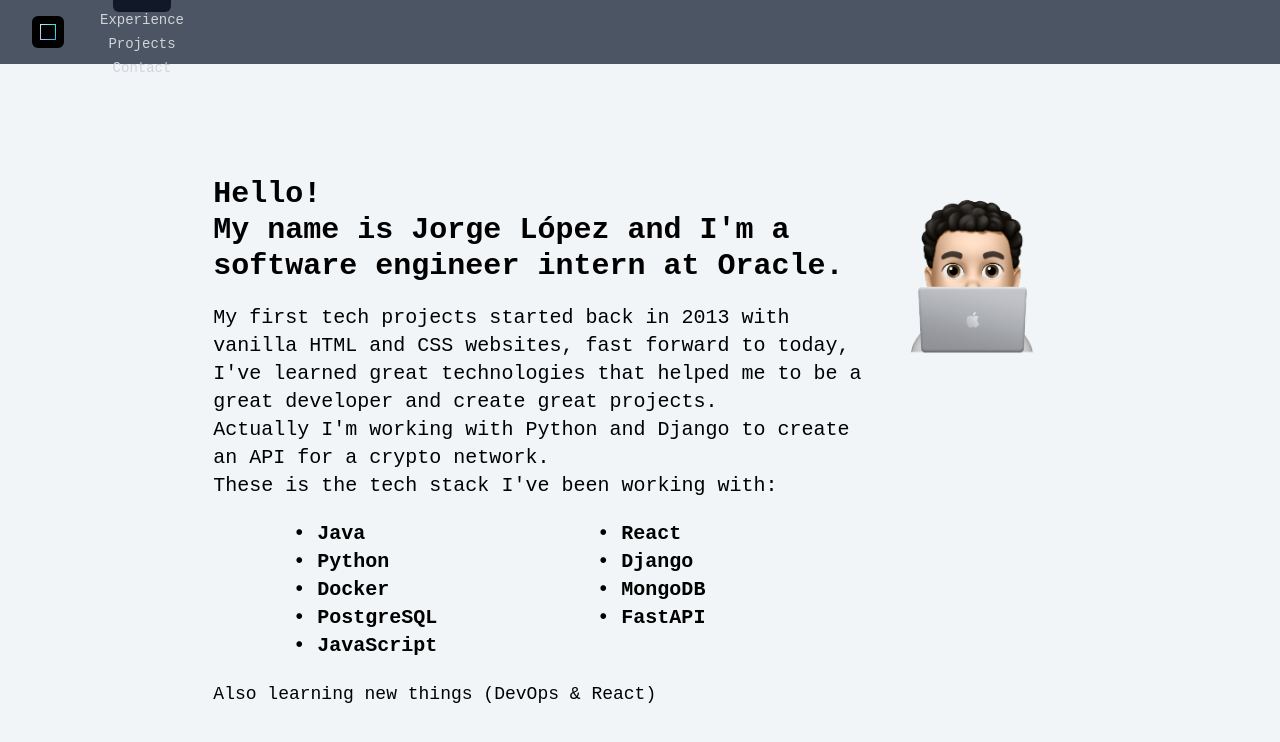
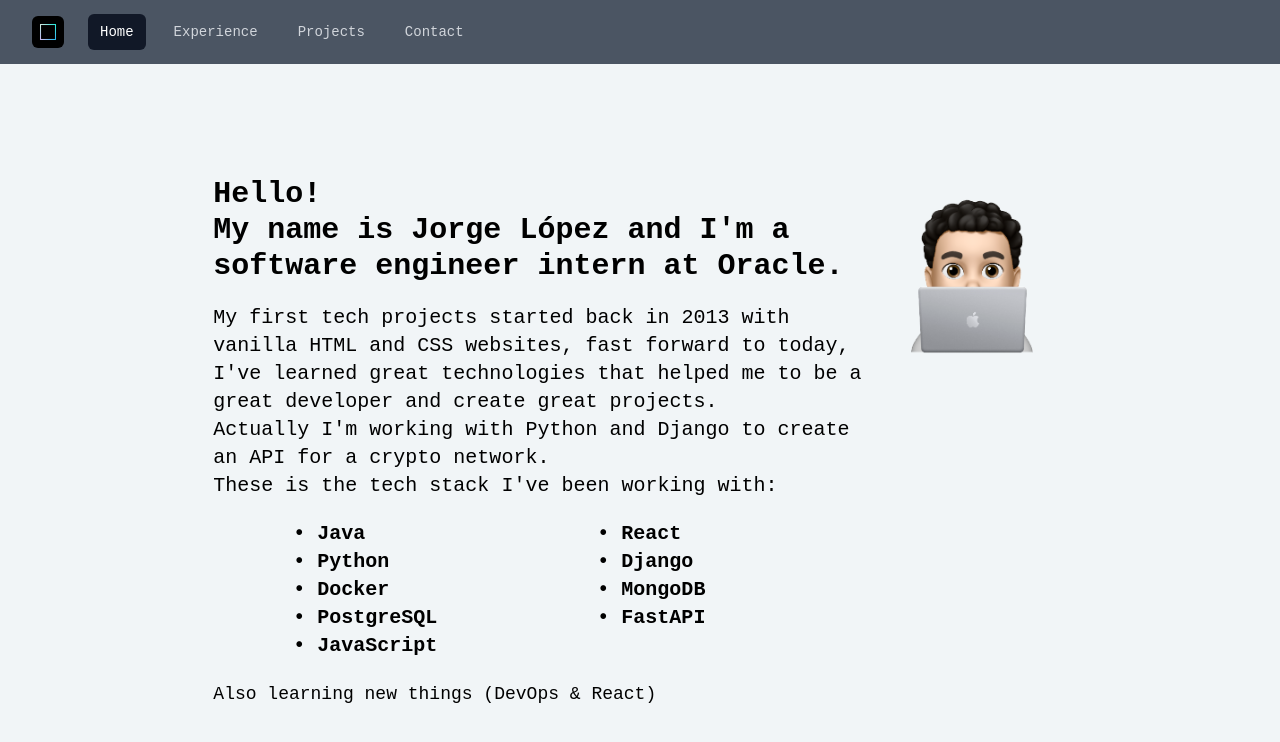
Before and after one commit to jorgelopez08/jlo_portfolio, a React (Create React App) app in the folder client/: page / in a window 1280 px wide. Shown: the top 742 px of the page. Built offline with nearby package versions, Linux system fonts and the light colour scheme.

Commit message:
Test: removed list items to navbar items

```diff
--- a/client/src/Navbar/Navbar.jsx
+++ b/client/src/Navbar/Navbar.jsx
@@ -49,15 +49,8 @@
                 </div>
                 <div className="hidden sm:ml-6 sm:block">
                   <div className="flex space-x-4">
-                    {/* const navigation = [
-                      { name: "Home", href: "/", current: true },
-                      { name: "Experience", href: "/xp", current: false },
-                      { name: "Projects", href: "/projects", current: false },
-                      { name: "Contact", href: "/contact", current: false },
-                    ]; */}
-                    <ul>
                       {navigation.map((item) => (
-                        <li id={item.name}>
+
                           <NavLink
                             to={item.href}
                             id={item.name}
@@ -73,9 +66,7 @@
                           >
                             {item.name}
                           </NavLink>
-                        </li>
                       ))}
-                    </ul>
                   </div>
                 </div>
               </div>
```
